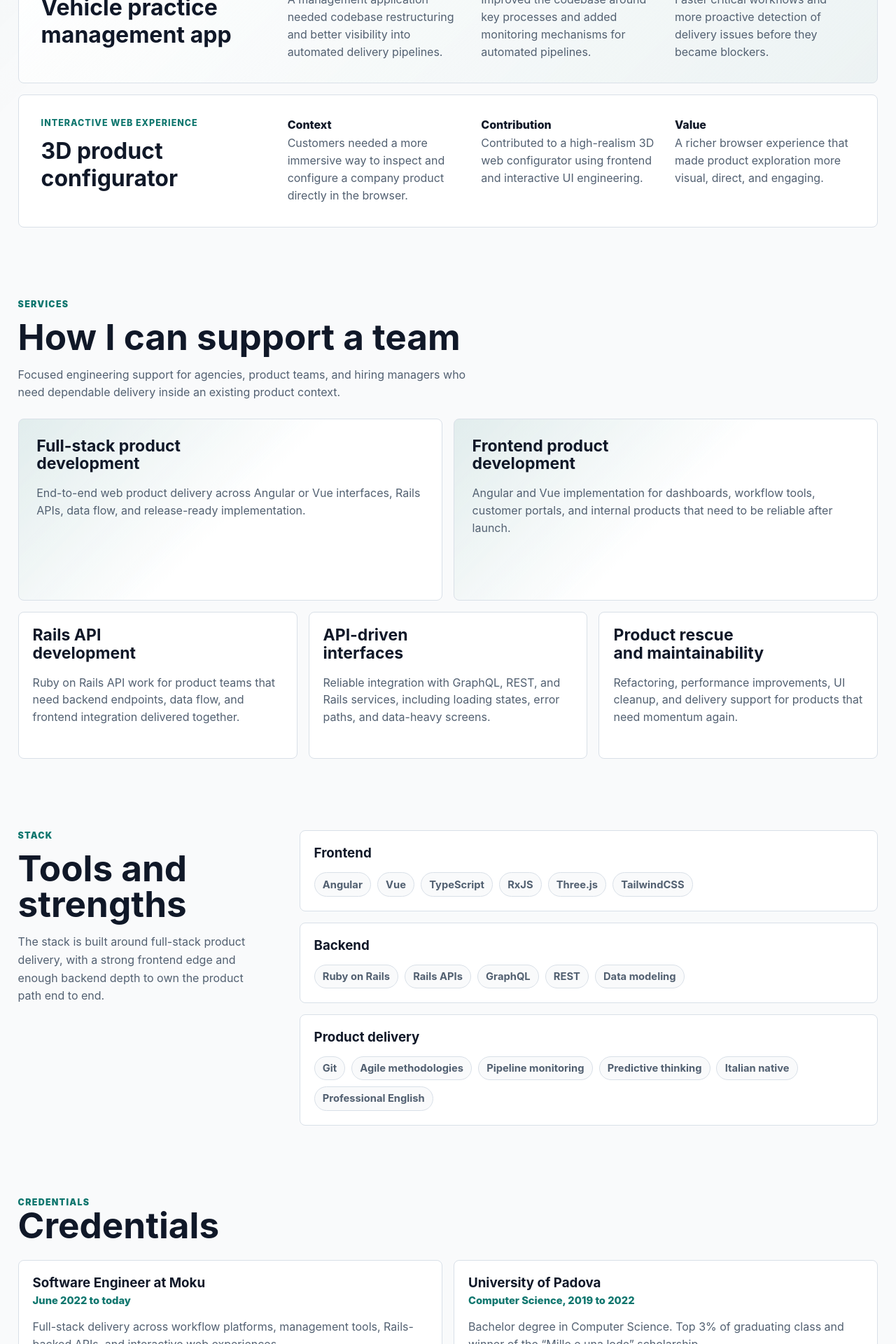
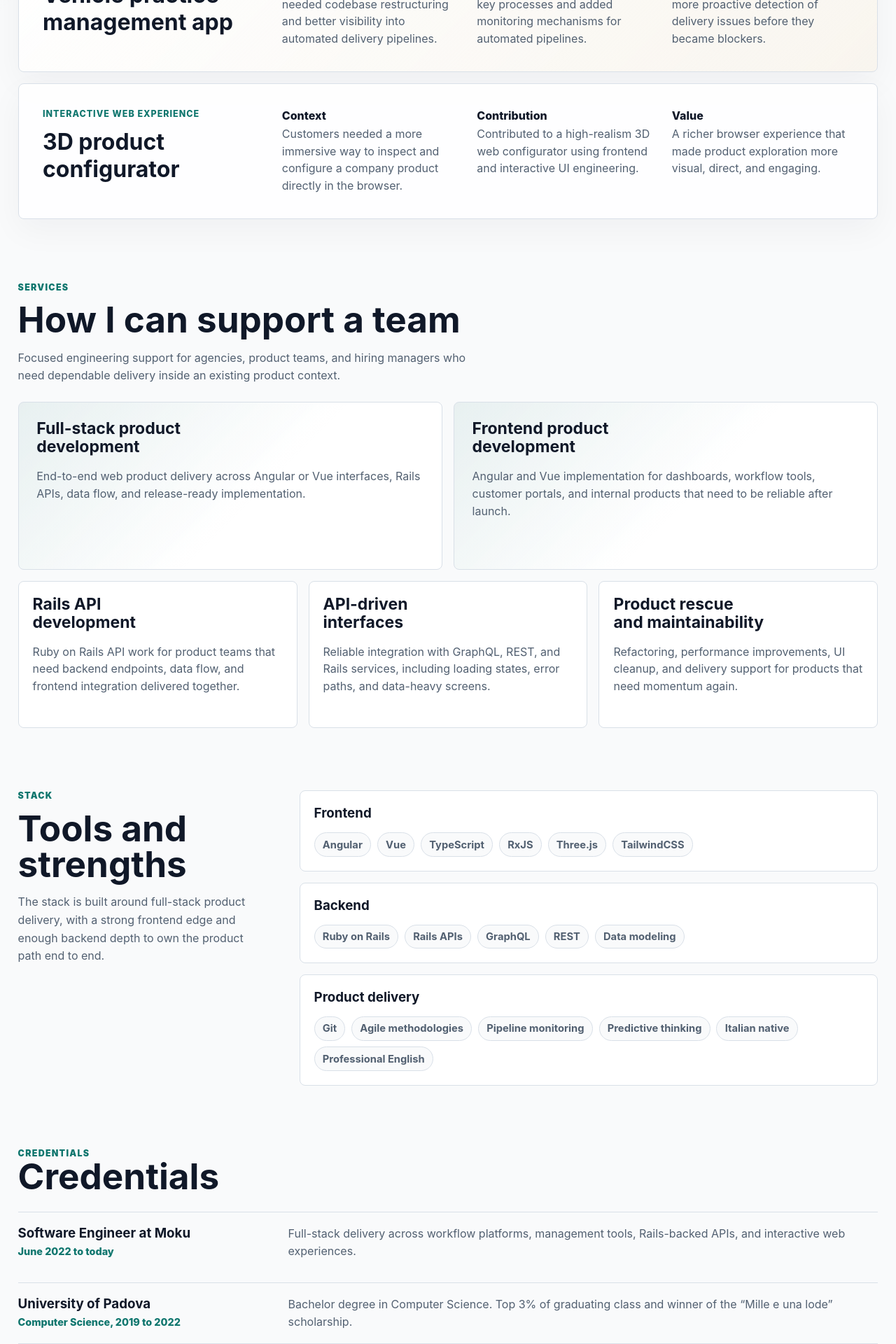
Before and after one commit to XidaZ3/Portfolio, an Angular app: page / in a window 1280 px wide. Shown: the part 1820-3740 px from the top of the page at 70% size. Built offline with nearby package versions, Linux system fonts and the light colour scheme.

Commit message:
style: polish portfolio credibility sections

```diff
--- a/src/app/app.scss
+++ b/src/app/app.scss
@@ -72,7 +72,7 @@ nav a:hover,
 
 main {
   display: grid;
-  gap: clamp(4rem, 8vw, 7rem);
+  gap: clamp(3.5rem, 7vw, 6rem);
 }
 
 @media (max-width: 820px) {
--- a/src/app/sections/case-studies-section.scss
+++ b/src/app/sections/case-studies-section.scss
@@ -9,16 +9,17 @@
 
 .case-card {
   display: grid;
-  grid-template-columns: minmax(260px, 0.75fr) minmax(0, 2fr);
+  grid-template-columns: minmax(260px, 0.72fr) minmax(0, 2fr);
   gap: clamp(1.5rem, 4vw, 3rem);
-  padding: clamp(1.25rem, 2.5vw, 2rem);
+  padding: clamp(1.35rem, 2.8vw, 2.15rem);
   border: 1px solid var(--color-border);
   border-radius: var(--radius);
-  background: var(--color-surface);
+  background: rgb(255 255 255 / 0.9);
+  box-shadow: 0 16px 48px rgb(16 24 40 / 0.045);
 }
 
 .case-card:nth-child(even) {
-  background: linear-gradient(135deg, var(--color-surface), rgb(15 118 110 / 0.055));
+  background: linear-gradient(135deg, var(--color-surface), rgb(245 158 11 / 0.05));
 }
 
 .case-card__label {
--- a/src/app/sections/credentials-section.scss
+++ b/src/app/sections/credentials-section.scss
@@ -4,19 +4,20 @@
 
 .credential-list {
   display: grid;
-  grid-template-columns: repeat(2, minmax(0, 1fr));
-  gap: 1rem;
+  gap: 0.85rem;
 }
 
 .credential-list article {
   display: grid;
-  grid-template-columns: 1fr;
-  gap: 1rem;
+  grid-template-columns: minmax(220px, 0.42fr) minmax(0, 1fr);
+  gap: clamp(1rem, 3vw, 2rem);
   align-items: start;
-  padding: 1.25rem;
-  border: 1px solid var(--color-border);
-  border-radius: var(--radius);
-  background: var(--color-surface);
+  padding: 1.15rem 0;
+  border-top: 1px solid var(--color-border);
+}
+
+.credential-list article:last-child {
+  border-bottom: 1px solid var(--color-border);
 }
 
 h3,
@@ -25,9 +26,9 @@ p {
 }
 
 h3 + p {
-  margin-top: 0.3rem;
+  margin-top: 0.35rem;
   color: var(--color-accent);
-  font-size: 0.92rem;
+  font-size: 0.9rem;
   font-weight: 800;
 }
 
@@ -37,7 +38,7 @@ article > p {
 }
 
 @media (max-width: 680px) {
-  .credential-list {
+  .credential-list article {
     grid-template-columns: 1fr;
   }
 }
--- a/src/app/sections/services-section.scss
+++ b/src/app/sections/services-section.scss
@@ -23,9 +23,9 @@
 
 .service-card--featured {
   grid-column: span 3;
-  min-height: 260px;
-  padding: clamp(1.25rem, 2vw, 1.75rem);
-  background: linear-gradient(135deg, rgb(15 118 110 / 0.1), var(--color-surface) 52%);
+  min-height: 240px;
+  padding: clamp(1.25rem, 2vw, 1.65rem);
+  background: linear-gradient(135deg, rgb(15 118 110 / 0.075), var(--color-surface) 56%);
 }
 
 .service-card:hover {
--- a/src/styles.scss
+++ b/src/styles.scss
@@ -32,9 +32,9 @@ html {
 body {
   margin: 0;
   background:
-    linear-gradient(135deg, rgb(15 118 110 / 0.13) 0%, rgb(249 250 251 / 0) 34%),
-    linear-gradient(215deg, rgb(245 158 11 / 0.1) 0%, rgb(249 250 251 / 0) 32%),
-    linear-gradient(180deg, rgb(15 118 110 / 0.08), transparent 560px), var(--color-background);
+    linear-gradient(135deg, rgb(15 118 110 / 0.09) 0%, rgb(249 250 251 / 0) 32%),
+    linear-gradient(215deg, rgb(245 158 11 / 0.055) 0%, rgb(249 250 251 / 0) 28%),
+    var(--color-background);
   overflow-x: clip;
 }
 
```
